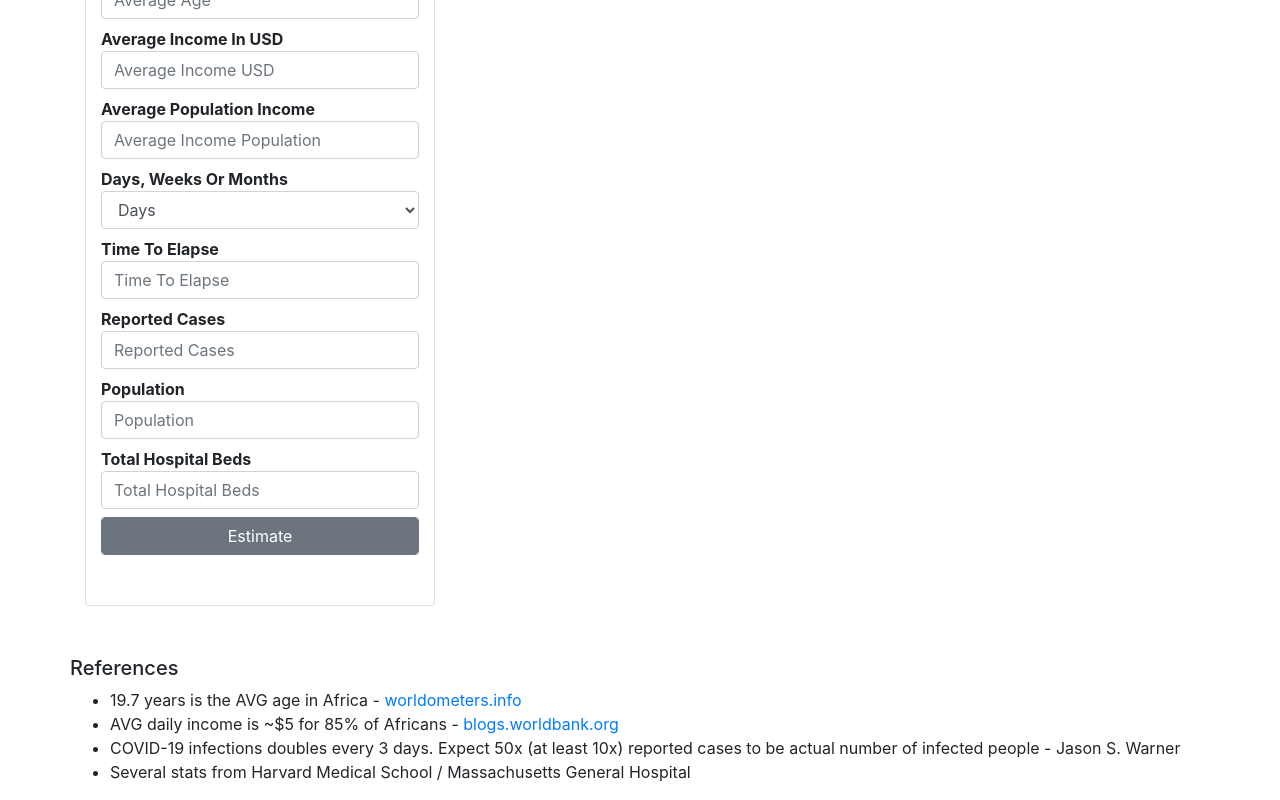
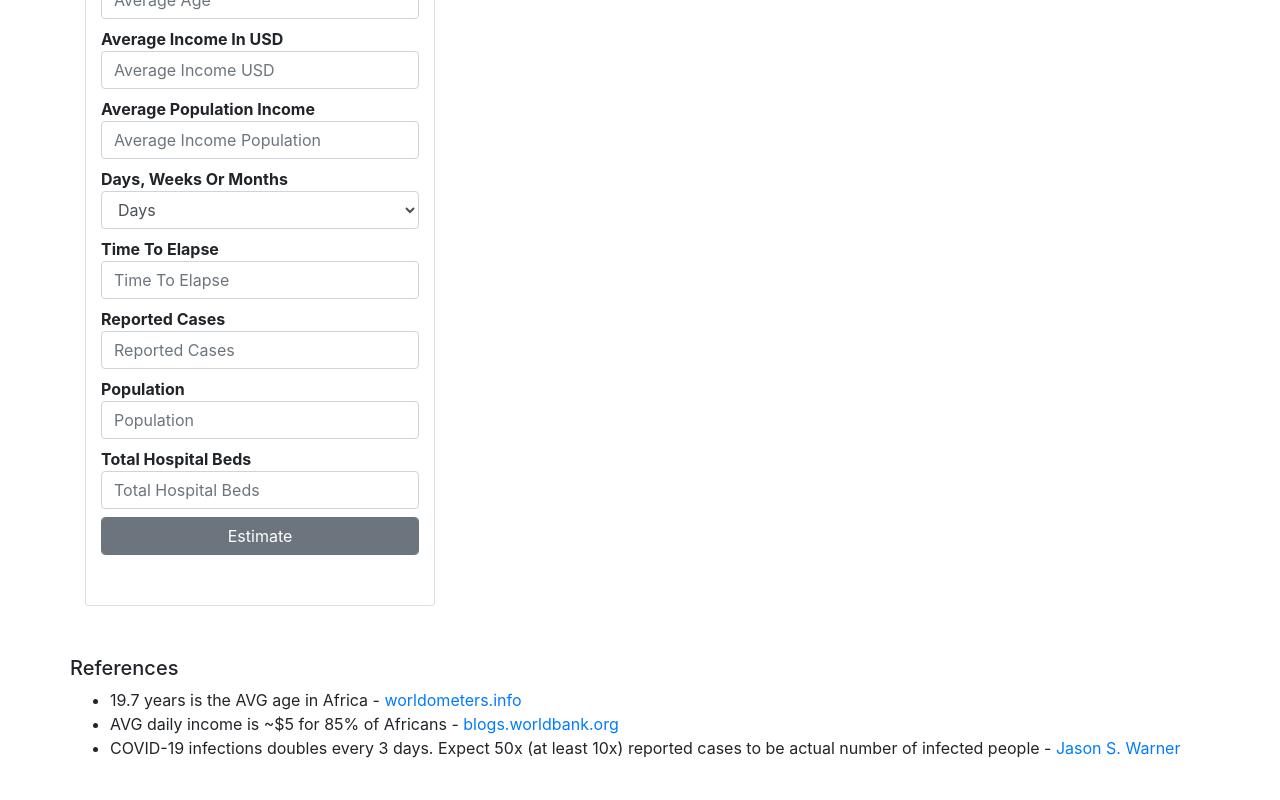
Before and after one commit to stteem/covid19, a React (Create React App) app: page / in a window 1280 px wide. Shown: the part 509-1309 px from the top of the page. After the commit the page ends 1285 px from the top, so only its background shows below. Built offline with nearby package versions, Linux system fonts and the light colour scheme.

Commit message:
service worker

```diff
--- a/src/components/Footer.js
+++ b/src/components/Footer.js
@@ -8,11 +8,10 @@ class Footer extends Component {
 			<div>
 				<h5>References</h5>
 				<ul>
-				<li>19.7 years is the AVG age in Africa - <a href="www.worldometers.info">worldometers.info</a></li>
-				<li>AVG daily income is ~$5 for 85% of Africans - <a href="www.blogs.worldbank.org">blogs.worldbank.org</a></li>
+				<li>19.7 years is the AVG age in Africa - <a href="https://www.worldometers.info/world-population/africa-population/">worldometers.info</a></li>
+				<li>AVG daily income is ~$5 for 85% of Africans - <a href="https://blogs.worldbank.org/opendata/85-africans-live-less-550-day">blogs.worldbank.org</a></li>
 				<li>COVID-19 infections doubles every 3 days. Expect 50x (at least 10x) reported cases to be actual
-					number of infected people - Jason S. Warner</li>
-				<li>Several stats from Harvard Medical School / Massachusetts General Hospital </li>
+					number of infected people - <a href="https://medium.com/@Jason_Scott_Warner/the-sober-math-everyone-must-understand-about-the-pandemic-2b0145881993">Jason S. Warner</a></li>
 				</ul>
 			</div>
 		);
--- a/src/index.js
+++ b/src/index.js
@@ -12,4 +12,4 @@ ReactDOM.render(
   document.getElementById('root')
 );
 
-serviceWorker.unregister();
+serviceWorker.register();
```
